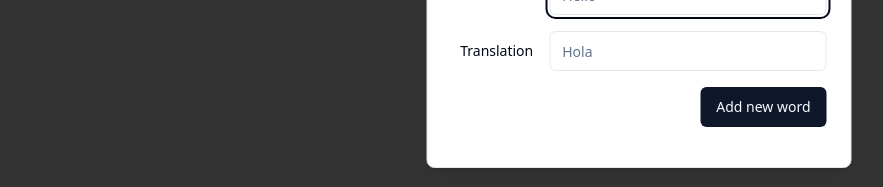
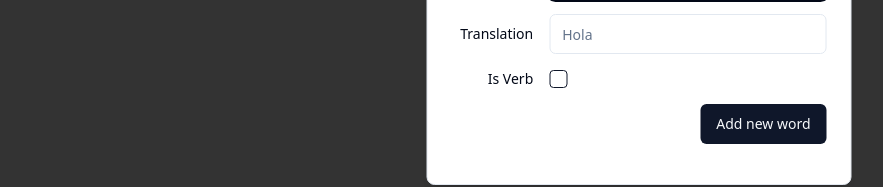
Before and after one commit to Kilanvl1/words, a SvelteKit app: page /create in a window 1280 px wide. Both pictures are taken after a click on the button "Add new word". Shown: the part 395-582 px from the top of the page, without its empty margins (1-884 px from the left). Built offline with nearby package versions, Linux system fonts and the light colour scheme; no server answers; the database is empty.

Commit message:
toggle isVerb in create word form

```diff
--- /dev/null
+++ b/src/lib/components/ui/checkbox/checkbox.svelte
@@ -0,0 +1,35 @@
+<script lang="ts">
+	import { Checkbox as CheckboxPrimitive, type WithoutChildrenOrChild } from "bits-ui";
+	import Check from "lucide-svelte/icons/check";
+	import Minus from "lucide-svelte/icons/minus";
+	import { cn } from "$lib/utils.js";
+
+	let {
+		ref = $bindable(null),
+		checked = $bindable(false),
+		indeterminate = $bindable(false),
+		class: className,
+		...restProps
+	}: WithoutChildrenOrChild<CheckboxPrimitive.RootProps> = $props();
+</script>
+
+<CheckboxPrimitive.Root
+	bind:ref
+	class={cn(
+		"border-primary ring-offset-background focus-visible:ring-ring data-[state=checked]:bg-primary data-[state=checked]:text-primary-foreground peer box-content size-4 shrink-0 rounded-sm border focus-visible:outline-none focus-visible:ring-2 focus-visible:ring-offset-2 disabled:cursor-not-allowed disabled:opacity-50 data-[disabled=true]:cursor-not-allowed data-[disabled=true]:opacity-50",
+		className
+	)}
+	bind:checked
+	bind:indeterminate
+	{...restProps}
+>
+	{#snippet children({ checked, indeterminate })}
+		<div class="flex size-4 items-center justify-center text-current">
+			{#if indeterminate}
+				<Minus class="size-3.5" />
+			{:else}
+				<Check class={cn("size-3.5", !checked && "text-transparent")} />
+			{/if}
+		</div>
+	{/snippet}
+</CheckboxPrimitive.Root>
--- /dev/null
+++ b/src/lib/components/ui/checkbox/index.ts
@@ -0,0 +1,6 @@
+import Root from "./checkbox.svelte";
+export {
+	Root,
+	//
+	Root as Checkbox,
+};
--- a/src/routes/create/+page.server.ts
+++ b/src/routes/create/+page.server.ts
@@ -16,8 +16,9 @@ export const actions = {
 		const data = await request.formData();
 		const theWord = data.get('word')?.toString();
 		const theTranslation = data.get('translation')?.toString();
+		const theIsVerb = data.get('isVerb') === 'on';
 		// TODO: server side validation
-		if (!theWord || !theTranslation) {
+		if (!theWord || !theTranslation || !theIsVerb) {
 			return fail(400, {
 				message: 'Please fill in all fields'
 			});
@@ -25,7 +26,8 @@ export const actions = {
 
 		await db.insert(word).values({
 			word: theWord,
-			translation: theTranslation
+			translation: theTranslation,
+			isVerb: theIsVerb
 		});
 
 		return {
--- a/src/routes/create/+page.svelte
+++ b/src/routes/create/+page.svelte
@@ -5,6 +5,7 @@
 	import * as Dialog from '$lib/components/ui/dialog';
 	import { Input } from '$lib/components/ui/input';
 	import { Label } from '$lib/components/ui/label';
+	import { Checkbox } from '$lib/components/ui/checkbox';
 	import type { SubmitFunction } from '@sveltejs/kit';
 
 	let { form, data } = $props();
@@ -52,6 +53,10 @@
 					<Label for="translation" class="text-right">Translation</Label>
 					<Input name="translation" id="translation" placeholder="Hola" class="col-span-3" />
 				</div>
+				<div class="grid grid-cols-4 items-center gap-4">
+					<Label for="isVerb" class="text-right">Is Verb</Label>
+					<Checkbox name="isVerb" id="isVerb" class="col-span-3" />
+				</div>
 
 				<Dialog.Footer>
 					<Button type="submit">Add new word</Button>
```
